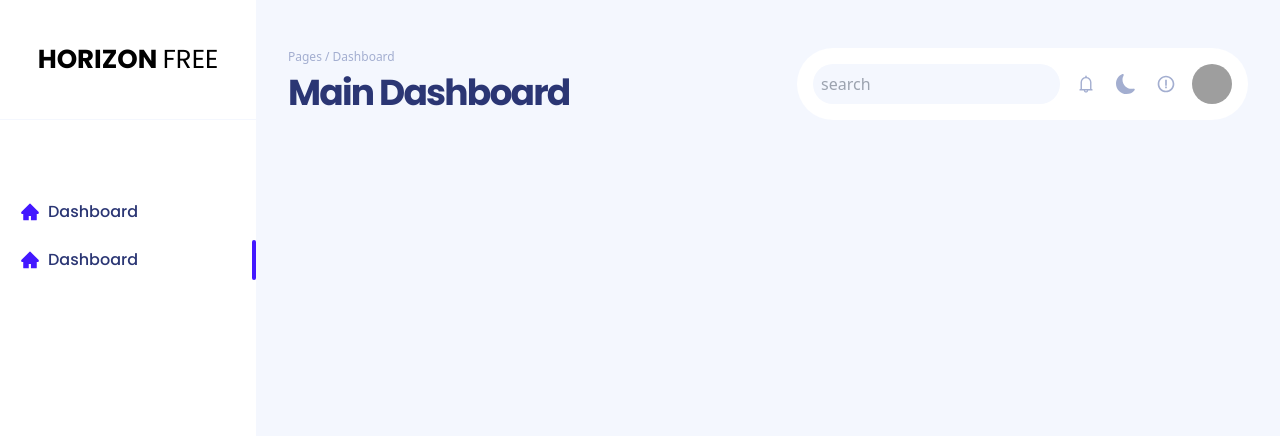
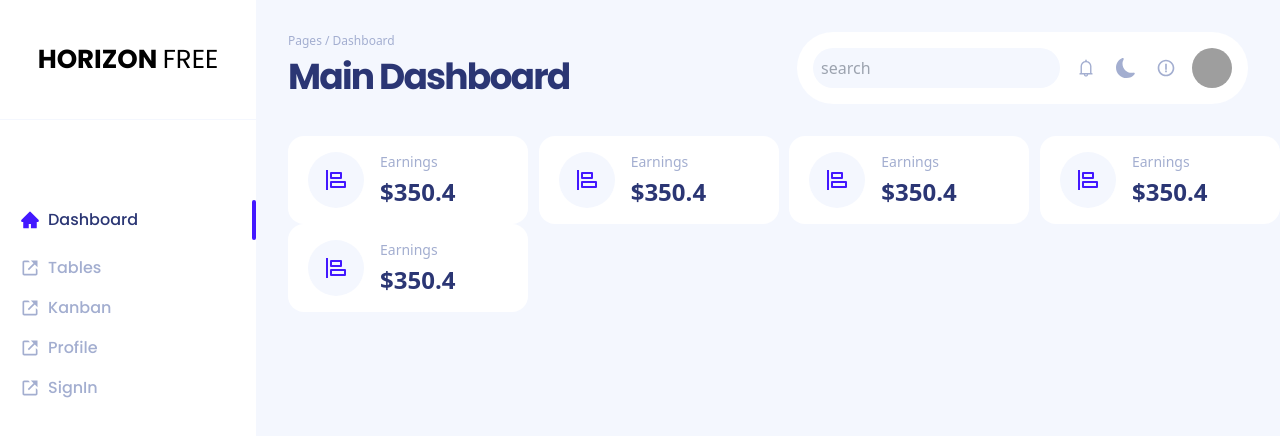
Before and after one commit to emranweb/tuscot, a React (Vite) app: page / in a window 1280 px wide. Shown: the top 436 px of the page. Built offline with nearby package versions, Linux system fonts and the light colour scheme; grey boxes are pictures that could not be loaded; the HTML template or start-up script is replaced by a standard one.

Commit message:
user sign in

```diff
--- /dev/null
+++ b/src/components/card/MiniCard.jsx
@@ -0,0 +1,21 @@
+import React from "react";
+
+const MiniCard = ({ icon, title, subtitle }) => {
+    return (
+        <div className="bg-white rounded-2xl flex items-center py-4 px-5 w-60">
+            <div className="bg-[#F4F7FE] rounded-full text-primary w-14 h-14 text-2xl flex items-center justify-center mr-4">
+                {icon}
+            </div>
+            <div>
+                <h4 className="text-sm  text-textsecondary font-medium mb-1">
+                    {title}
+                </h4>
+                <h5 className="text-2xl font-bold text-textprimary">
+                    {subtitle}
+                </h5>
+            </div>
+        </div>
+    );
+};
+
+export default MiniCard;
--- /dev/null
+++ b/src/components/card/MiniCartList.jsx
@@ -0,0 +1,37 @@
+import React from "react";
+import MiniCard from "./MiniCard";
+import { BiObjectsHorizontalLeft } from "react-icons/bi";
+
+const MiniCartList = () => {
+    return (
+        <div className="flex items-center justify-between flex-wrap">
+            <MiniCard
+                icon={<BiObjectsHorizontalLeft />}
+                title="Earnings"
+                subtitle="$350.4"
+            />
+            <MiniCard
+                icon={<BiObjectsHorizontalLeft />}
+                title="Earnings"
+                subtitle="$350.4"
+            />
+            <MiniCard
+                icon={<BiObjectsHorizontalLeft />}
+                title="Earnings"
+                subtitle="$350.4"
+            />
+            <MiniCard
+                icon={<BiObjectsHorizontalLeft />}
+                title="Earnings"
+                subtitle="$350.4"
+            />
+            <MiniCard
+                icon={<BiObjectsHorizontalLeft />}
+                title="Earnings"
+                subtitle="$350.4"
+            />
+        </div>
+    );
+};
+
+export default MiniCartList;
--- /dev/null
+++ b/src/pages/Dashboard.jsx
@@ -0,0 +1,16 @@
+import React from "react";
+import MiniCartList from "../components/card/MiniCartList";
+
+const Dashboard = () => {
+    return (
+        <div>
+            <div>
+                <MiniCartList />
+            </div>
+            <div></div>
+            <div></div>
+        </div>
+    );
+};
+
+export default Dashboard;
--- /dev/null
+++ b/src/pages/PasswordReset.jsx
@@ -0,0 +1,41 @@
+import React from "react";
+import { Link } from "react-router-dom";
+
+const PasswordReset = () => {
+    return (
+        <div className=" w-96 mx-auto">
+            <div className=" mt-40">
+                <h2 className="text-2xl font-bold leading-normal font-poppins text-textprimary mb-2 ">
+                    Reset your Password
+                </h2>
+                <p className="text-base text-textsecondary">
+                    Enter your email to reset your password
+                </p>
+            </div>
+            <form className="mt-6">
+                <div>
+                    <label className="text-sm font-medium mb-2 inline-block">
+                        Email*
+                    </label>
+                    <input
+                        type="email"
+                        className="w-full border border-solid border-[#E0E5F2] rounded-md py-4 px-4"
+                        placeholder="mail@simmmple.com"
+                    />
+                </div>
+
+                <button className="bg-primary text-white rounded-md w-full py-4 text-sm font-medium mt-6">
+                    Reset
+                </button>
+                <div className="text-sm font-medium text-textsecondary mt-2 hover:text-primary">
+                    <Link to="/signin">Sign In</Link>
+                </div>
+                <div className="text-sm font-medium text-textsecondary mt-2 hover:text-primary">
+                    <Link to="/signup">Create and Account</Link>
+                </div>
+            </form>
+        </div>
+    );
+};
+
+export default PasswordReset;
--- a/src/pages/Sidebar.jsx
+++ /dev/null
@@ -1,43 +0,0 @@
-import React from "react";
-import { AiFillHome } from "react-icons/ai";
-
-const Sidebar = () => {
-    return (
-        <div>
-            <div className=" text-center py-10 border-b border-solid border-[#F4F7FE] mb-10">
-                <h4 className="text-[26px] leading-normal font-poppins font-bold">
-                    HORIZON <span className="font-normal">FREE</span>
-                </h4>
-            </div>
-            <div className="navar">
-                <ul className="flex flex-col py-10 px-5 gap-4">
-                    <li className="flex items-center">
-                        <span className="text-primary text-[20px] mr-2">
-                            <AiFillHome />
-                        </span>
-                        <a
-                            className=" font-poppins text-base text-textprimary font-medium "
-                            href="#"
-                        >
-                            Dashboard
-                        </a>
-                    </li>
-                    <li className="py-2 flex items-center after:content-[''] relative after:absolute after:right-[-20px]  after:w-[4px] after:rounded-sm after:bg-primary after:h-full">
-                        <span className="text-primary text-[20px] mr-2">
-                            <AiFillHome />
-                        </span>
-                        <a
-                            className=" font-poppins text-base text-textprimary font-medium "
-                            href="#"
-                        >
-                            Dashboard
-                        </a>
-                    </li>
-                </ul>
-            </div>
-            {/* <div className="footer"></div> */}
-        </div>
-    );
-};
-
-export default Sidebar;
--- a/src/pages/SignIn.jsx
+++ b/src/pages/SignIn.jsx
@@ -2,6 +2,7 @@ import React from "react";
 import { useForm } from "react-hook-form";
 import { AiOutlineLeft } from "react-icons/ai";
 import { FcGoogle } from "react-icons/fc";
+import { Link } from "react-router-dom";
 
 const SignIn = () => {
     const { register, watch, formState, handleSubmit } = useForm();
@@ -12,8 +13,10 @@ const SignIn = () => {
 
     return (
         <div className=" w-96 mx-auto">
-            <div className="mt-10 text-textsecondary flex items-center gap-2">
-                <AiOutlineLeft /> Back to dashboard
+            <div className="mt-10 text-textsecondary  gap-2">
+                <Link to="/" className="flex items-center">
+                    <AiOutlineLeft /> Back to dashboard
+                </Link>
             </div>
             <div className=" mt-40">
                 <h2 className="text-4xl font-bold leading-normal font-poppins text-textprimary mb-2 ">
@@ -50,6 +53,12 @@ const SignIn = () => {
                 <button className="bg-primary text-white rounded-md w-full py-4 text-sm font-medium mt-6">
                     Sign in
                 </button>
+                <div className="text-sm font-medium text-textsecondary hover:text-primary mt-2">
+                    <Link to="/passwordreset">Forget password?</Link>
+                </div>
+                <div className="text-sm font-medium text-textsecondary mt-2 hover:text-primary">
+                    <Link to="/signup">Create and Account</Link>
+                </div>
             </form>
         </div>
     );
--- a/src/pages/SignUp.jsx
+++ b/src/pages/SignUp.jsx
@@ -1,12 +1,15 @@
 import React from "react";
 import { AiOutlineLeft } from "react-icons/ai";
 import { FcGoogle } from "react-icons/fc";
+import { Link } from "react-router-dom";
 
 const SignUp = () => {
     return (
         <div className=" w-96 mx-auto">
-            <div className="mt-10 text-textsecondary flex items-center gap-2">
-                <AiOutlineLeft /> Back to dashboard
+            <div className="mt-10 text-textsecondary ">
+                <Link to="/" className="flex items-center gap-2">
+                    <AiOutlineLeft /> Back to dashboard
+                </Link>
             </div>
             <div className=" mt-40">
                 <h2 className="text-4xl font-bold leading-normal font-poppins text-textprimary mb-2 ">
--- a/src/pages/RootLayout.jsx
+++ b/src/pages/layout/RootLayout.jsx
@@ -9,7 +9,7 @@ const RootLayout = () => {
             <div className="w-1/5">
                 <Sidebar />
             </div>
-            <div className="w-4/5 bg-dashboard h-screen">
+            <div className="w-4/5 bg-dashboard h-screen pl-8">
                 <Topbar />
                 {<Outlet />}
             </div>
--- /dev/null
+++ b/src/pages/layout/Sidebar.jsx
@@ -0,0 +1,78 @@
+import React from "react";
+import { AiFillHome } from "react-icons/ai";
+import { BiLinkExternal } from "react-icons/bi";
+import { NavLink } from "react-router-dom";
+
+const Sidebar = () => {
+    return (
+        <div>
+            <div className=" text-center py-10 border-b border-solid border-[#F4F7FE] mb-10">
+                <h4 className="text-[26px] leading-normal font-poppins font-bold">
+                    HORIZON <span className="font-normal">FREE</span>
+                </h4>
+            </div>
+            <div className="navar">
+                <ul className="flex flex-col py-10 px-5 gap-4">
+                    <li className="py-2 flex items-center after:content-[''] relative after:absolute after:right-[-20px]  after:w-[4px] after:rounded-sm after:bg-primary after:h-full">
+                        <span className="text-primary text-[20px] mr-2">
+                            <AiFillHome />
+                        </span>
+                        <NavLink
+                            to="/"
+                            className=" font-poppins text-base text-textprimary font-medium "
+                        >
+                            Dashboard
+                        </NavLink>
+                    </li>
+                    <li className="flex items-center">
+                        <span className="text-[#A3AED0]  text-[20px] mr-2">
+                            <BiLinkExternal />
+                        </span>
+                        <NavLink
+                            className=" font-poppins text-base text-[#A3AED0] font-medium "
+                            to="/"
+                        >
+                            Tables
+                        </NavLink>
+                    </li>
+                    <li className="flex items-center">
+                        <span className="text-[#A3AED0]  text-[20px] mr-2">
+                            <BiLinkExternal />
+                        </span>
+                        <NavLink
+                            className=" font-poppins text-base text-[#A3AED0] font-medium "
+                            to="/"
+                        >
+                            Kanban
+                        </NavLink>
+                    </li>
+                    <li className="flex items-center">
+                        <span className="text-[#A3AED0]  text-[20px] mr-2">
+                            <BiLinkExternal />
+                        </span>
+                        <NavLink
+                            className=" font-poppins text-base text-[#A3AED0] font-medium "
+                            to="/"
+                        >
+                            Profile
+                        </NavLink>
+                    </li>
+                    <li className="flex items-center">
+                        <span className="text-[#A3AED0]  text-[20px] mr-2">
+                            <BiLinkExternal />
+                        </span>
+                        <NavLink
+                            className=" font-poppins text-base text-[#A3AED0] font-medium "
+                            to="/signin"
+                        >
+                            SignIn
+                        </NavLink>
+                    </li>
+                </ul>
+            </div>
+            {/* <div className="footer"></div> */}
+        </div>
+    );
+};
+
+export default Sidebar;
--- a/src/pages/Topbar.jsx
+++ b/src/pages/layout/Topbar.jsx
@@ -4,7 +4,7 @@ import { BsFillMoonFill } from "react-icons/bs";
 import { BiErrorCircle } from "react-icons/bi";
 const Topbar = () => {
     return (
-        <div className="px-8 py-12 flex justify-between">
+        <div className="pr-8 py-8 flex justify-between flex-wrap">
             <div className="leftsection">
                 <div className="text-xs leading-normal font-normal text-textsecondary">
                     Pages / Dashboard
```
Also changed, not shown: src/App.jsx (+11 -5 lines).
